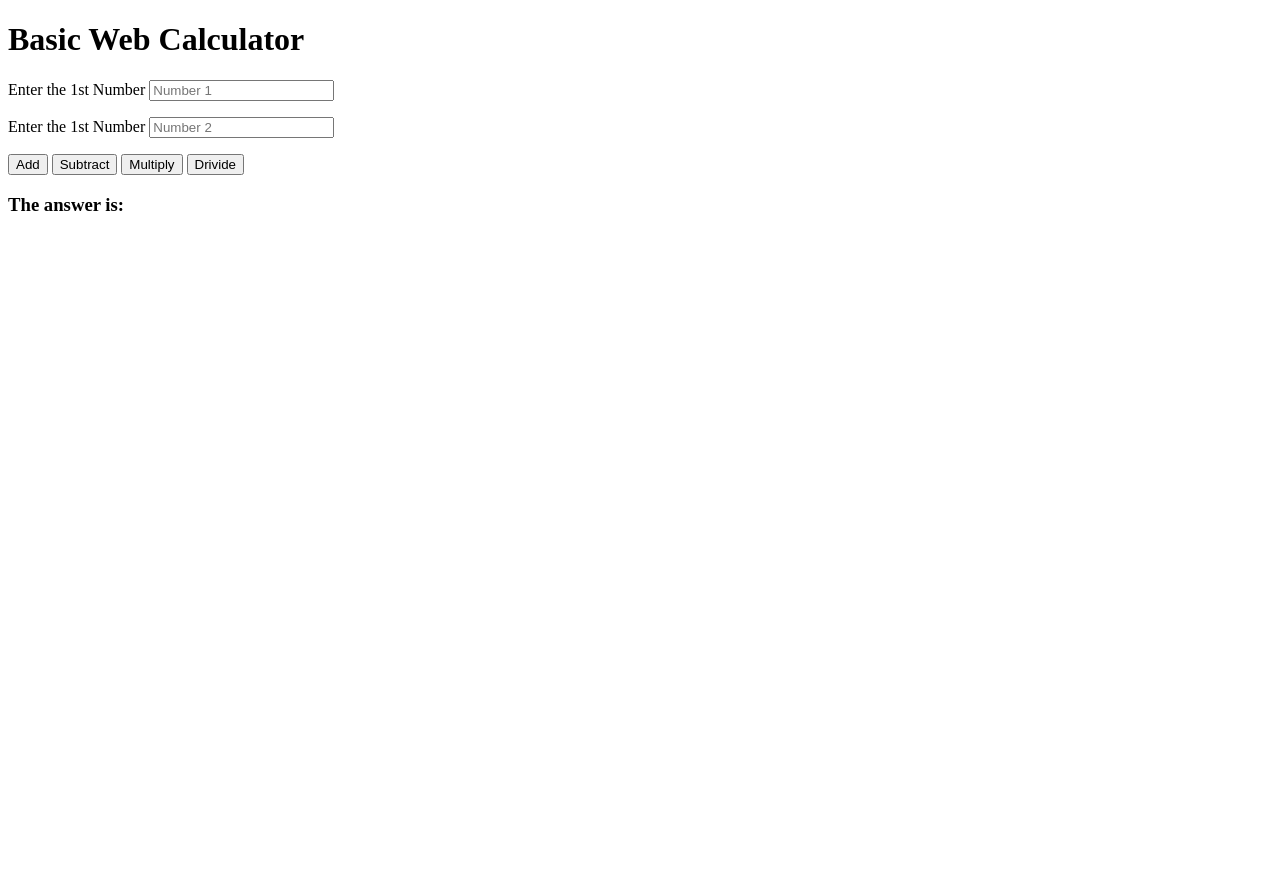
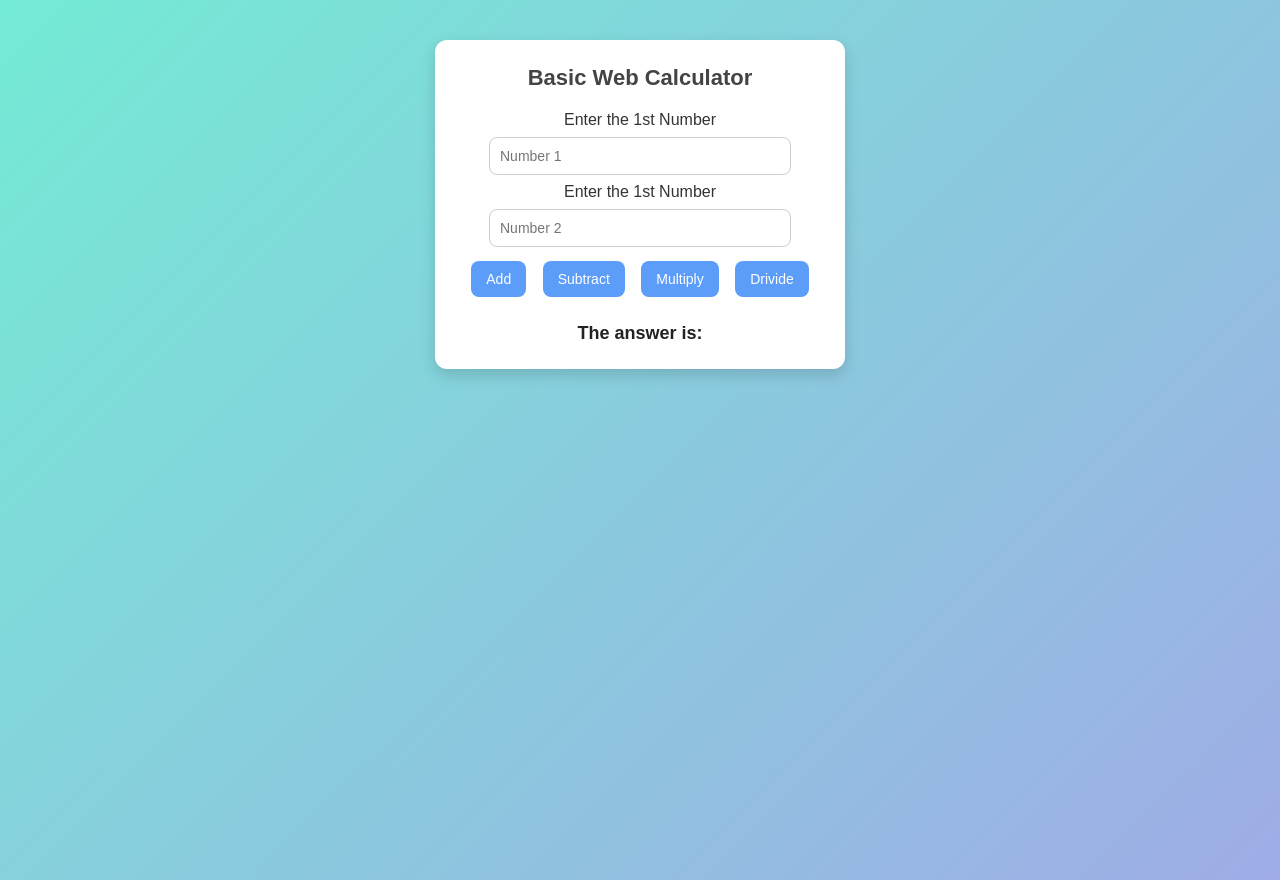
Before and after one commit to MD-Muddabir/Calculator-App, a plain HTML site: page index.html in a window 1280 px wide. Before the commit the page ends 800 px from the top, so only its background shows below. Drawn offline with Linux system fonts and the light colour scheme.

Commit message:
I have modified the style.css and change the theme.

```diff
--- a/index.html
+++ b/index.html
@@ -5,9 +5,11 @@
     <meta charset="UTF-8">
     <meta name="viewport" content="width=device-width, initial-scale=1.0">
     <title>Web Calculator</title>
+    <link rel="stylesheet" href="./style.css">
 </head>
 
 <body>
+    <div class="main">
         <h1> Basic Web Calculator </h1>
         <p> Enter the 1st Number <input type="number" id="num1" placeholder="Number 1"></p>
         <p> Enter the 1st Number <input type="number" id="num2" placeholder="Number 2"></p>
@@ -17,6 +19,8 @@
         <button id="Divide"> Drivide</button>
 
         <h3> The answer is: <output id="result"></h3>
+    </div>
+
 
     <script src="./app.js"></script>
 </body>
--- a/style.css
+++ b/style.css
@@ -0,0 +1,61 @@
+* {
+    padding: 0;
+    margin: 0;
+}
+
+body {
+    font-family: Arial, sans-serif;
+    background: linear-gradient(135deg, #74ebd5, #9face6);
+    display: flex;
+    justify-content: center;
+    align-items: flex-start;
+    min-height: 100vh;
+    margin: 0;
+    padding: 40px;
+    color: #333;
+}
+
+.main {
+    background: #fff;
+    padding: 25px 30px;
+    border-radius: 12px;
+    box-shadow: 0 6px 15px rgba(0, 0, 0, 0.15);
+    width: 350px;
+    text-align: center;
+}
+
+h1 {
+    font-size: 22px;
+    color: #444;
+    margin-bottom: 20px;
+}
+
+input {
+    width: 80%;
+    padding: 10px;
+    margin: 8px 0;
+    border: 1px solid #ccc;
+    border-radius: 8px;
+    font-size: 14px;
+    outline: none;
+    transition: border 0.3s;
+}
+
+button {
+    background-color: #5b9df9;
+    color: white;
+    border: none;
+    border-radius: 8px;
+    padding: 10px 15px;
+    margin: 6px;
+    font-size: 14px;
+    cursor: pointer;
+    transition: background 0.3s, transform 0.2s;
+}
+
+h3 {
+    font-weight: bold;
+    font-size: 18px;
+    margin-top: 20px;
+    color: #222;
+}
```
Lines whose indentation alone changed are shown as unchanged.
